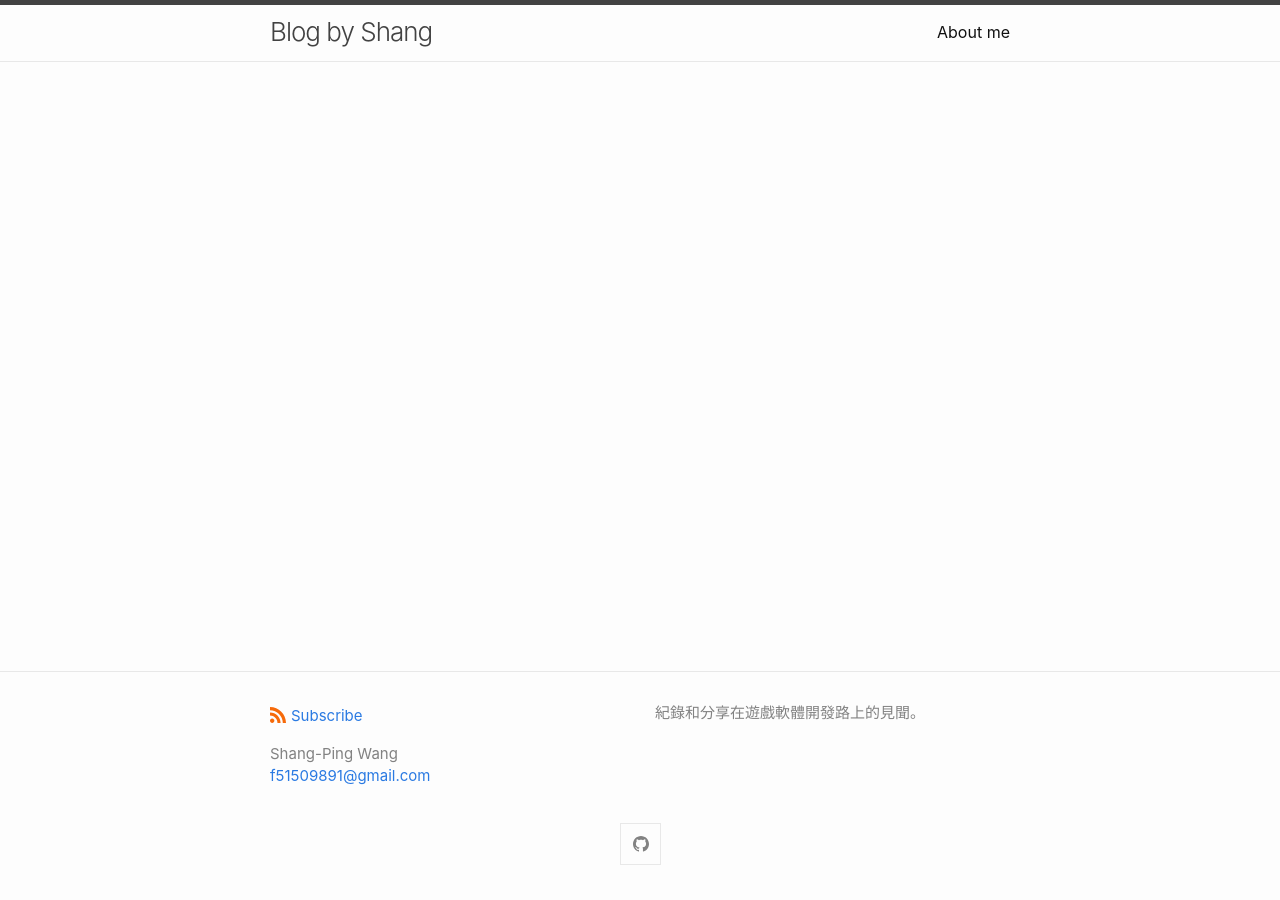
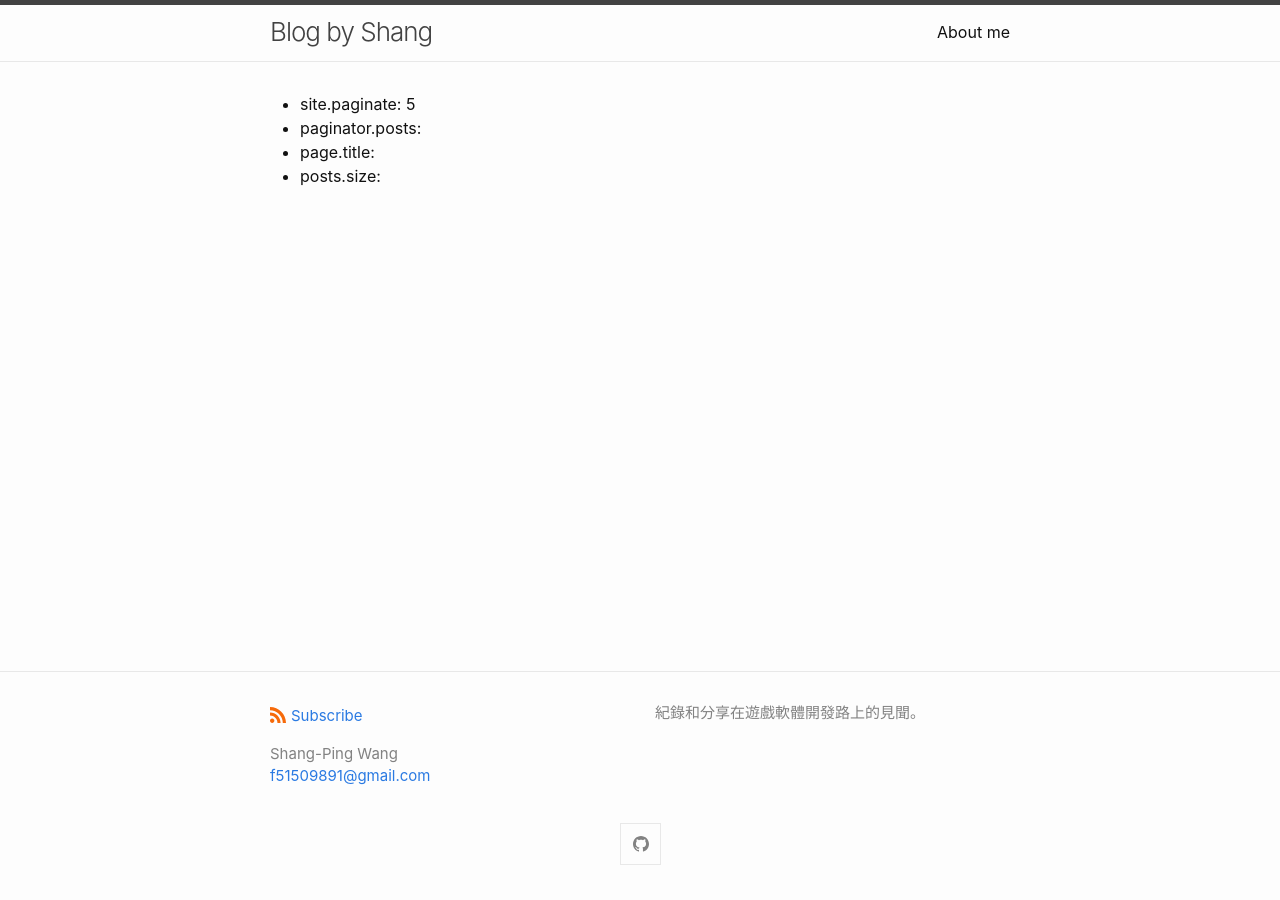
Before and after one commit to SHANG5150/shang5150.github.io, a Jekyll site: the page built from index.md, in a window 1280 px wide. Built offline with Jekyll 4.4.1, drawn with Linux system fonts in a browser that asks for light colours.

Commit message:
印出 home.html 使用到的變數，檢查 psots 列表未列出的原因。

```diff
--- a/index.md
+++ b/index.md
@@ -1,3 +1,8 @@
 ---
 layout: home
 ---
+
+* site.paginate: {{ site.paginate }}
+* paginator.posts: {{ paginator.posts }}
+* page.title: {{ page.title }}
+* posts.size: {{ posts.size }}
```
